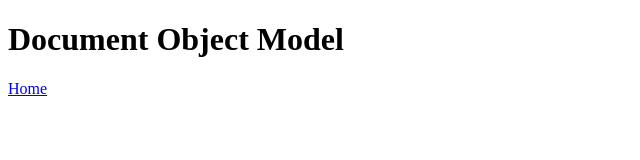
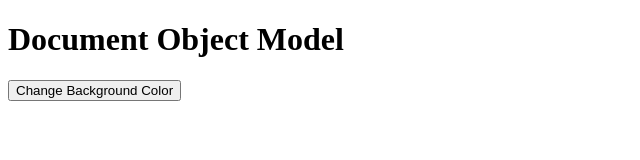
Before and after one commit to Mubeezi/DOM_assignment, a plain HTML site: page index.html in a window 1280 px wide. Shown: the whole page, without its empty margins (0-640 px from the left). Drawn offline with Linux system fonts and the light colour scheme.

Commit message:
index-update

```diff
--- a/index.html
+++ b/index.html
@@ -7,11 +7,9 @@
 
   <body>
     <h1>Document Object Model</h1>
+    <button id="changeBackground">Change Background Color</button>
 
-    <div id="nav">
-      <a href="index.html">Home</a>
-    </div>
-
+    <script src="scripts.js"></script>
   </body>
 
 </html>
```
